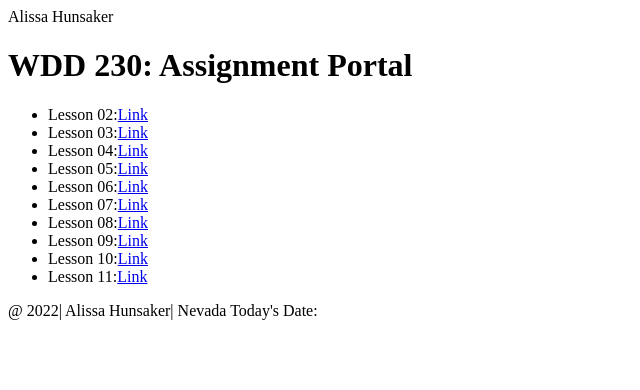
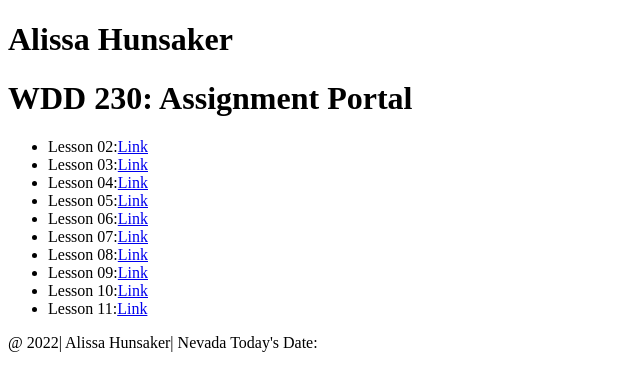
Before and after one commit to AlissaHunsaker/wdd230, a plain HTML site: page index.html in a window 1280 px wide. Shown: the whole page, without its empty margins (0-640 px from the left). Drawn offline with Linux system fonts and the light colour scheme.

Commit message:
commit on main

```diff
--- a/index.html
+++ b/index.html
@@ -7,7 +7,7 @@
     <title>Alissa Hunsaker Home page</title>
 </head>
 <body>
-    <header> Alissa Hunsaker</header>
+    <header> <h1>Alissa Hunsaker</h1></header>
     <main>
     <h1>WDD 230: Assignment Portal</h1>
     <ul>
```
